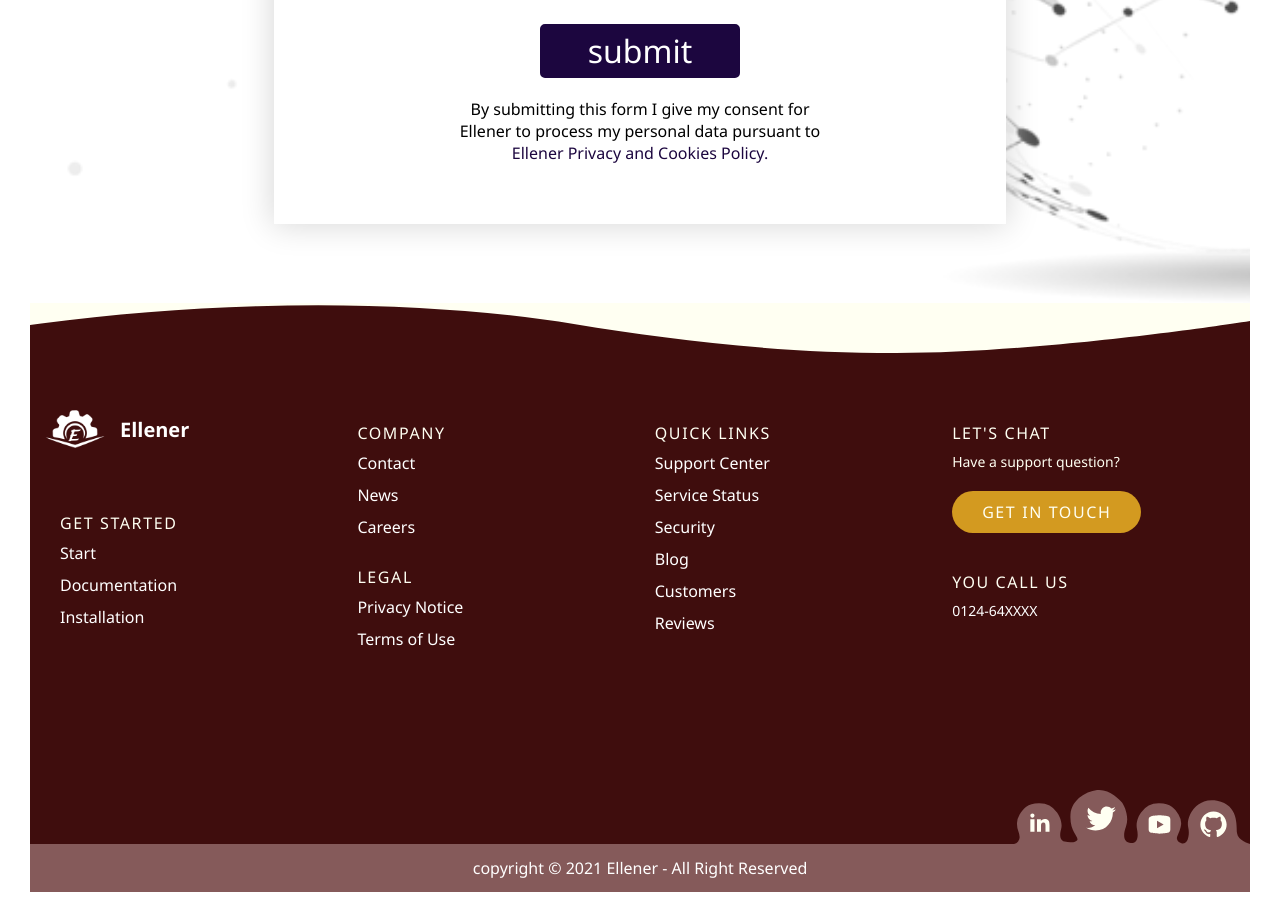
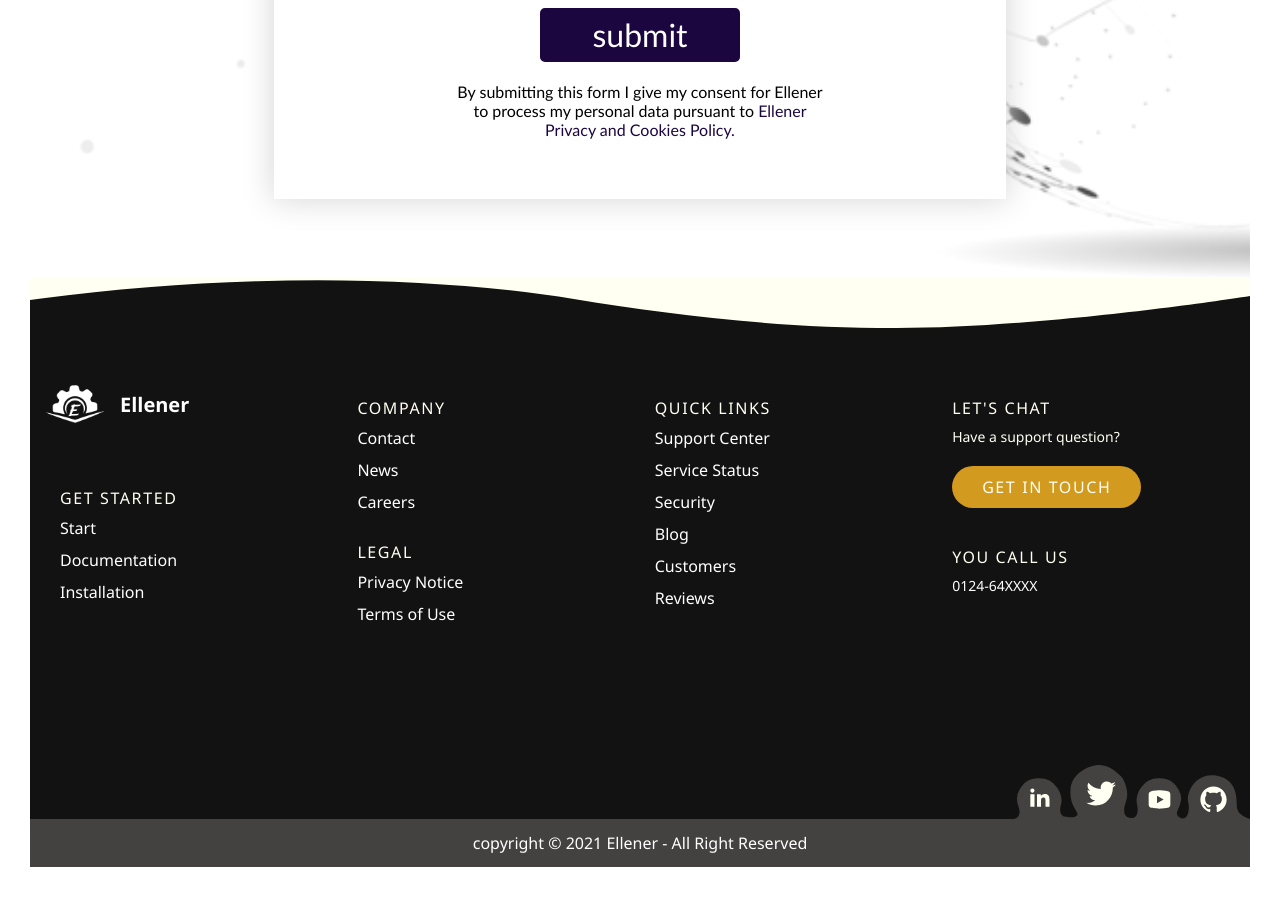
Before and after one commit to amanda-taheri/ellener, a website: page pages/order.html in a window 1280 px wide. Shown: the part 1359-2256 px from the top of the page. After the commit the page ends 2231 px from the top, so only its background shows below. Drawn offline with Linux system fonts and the light colour scheme.

Commit message:
change colors

```diff
--- a/sass/_base.scss
+++ b/sass/_base.scss
@@ -12,7 +12,7 @@ html {
 }
 
 body {
-  font-family: 'Segoe UI', Tahoma, Geneva, Verdana, sans-serif;
+  font-family:'Trebuchet MS', 'Lucida Sans Unicode', 'Lucida Grande', 'Lucida Sans', Arial, sans-serif;
   box-sizing: border-box;
   // direction: rtl;
   padding: 3rem 3rem 0.5rem 3rem;
--- a/sass/_layout.scss
+++ b/sass/_layout.scss
@@ -95,7 +95,7 @@
       rgba(2, 2, 2, 0.5) 0%,
       rgba(7, 7, 7, 0.5) 100%
     ),
-    url(../img/order.jpeg);
+    url(../img/header.jpeg);
   background-position-y: 90%;
   background-size: cover;
   &--box {
@@ -132,7 +132,7 @@ a {
 }
 
 .footer {
-  background-color: rgb(63, 13, 13);
+  background-color: rgb(19, 18, 18);
   color: #fff;
 
 }
@@ -277,7 +277,7 @@ a {
 }
 
 .footer-social-amoeba-path {
-  fill: #855a5a;
+  fill: #444141;
 }
 
 .footer-social-link.linkedin {
@@ -338,7 +338,7 @@ a {
 }
 
 .footer-copyright {
-  background-color: #855a5a;
+  background-color: #444141;
   color: #fff;
   padding: 15px 30px;
   text-align: center;
```
Also changed, not shown: style.css.
